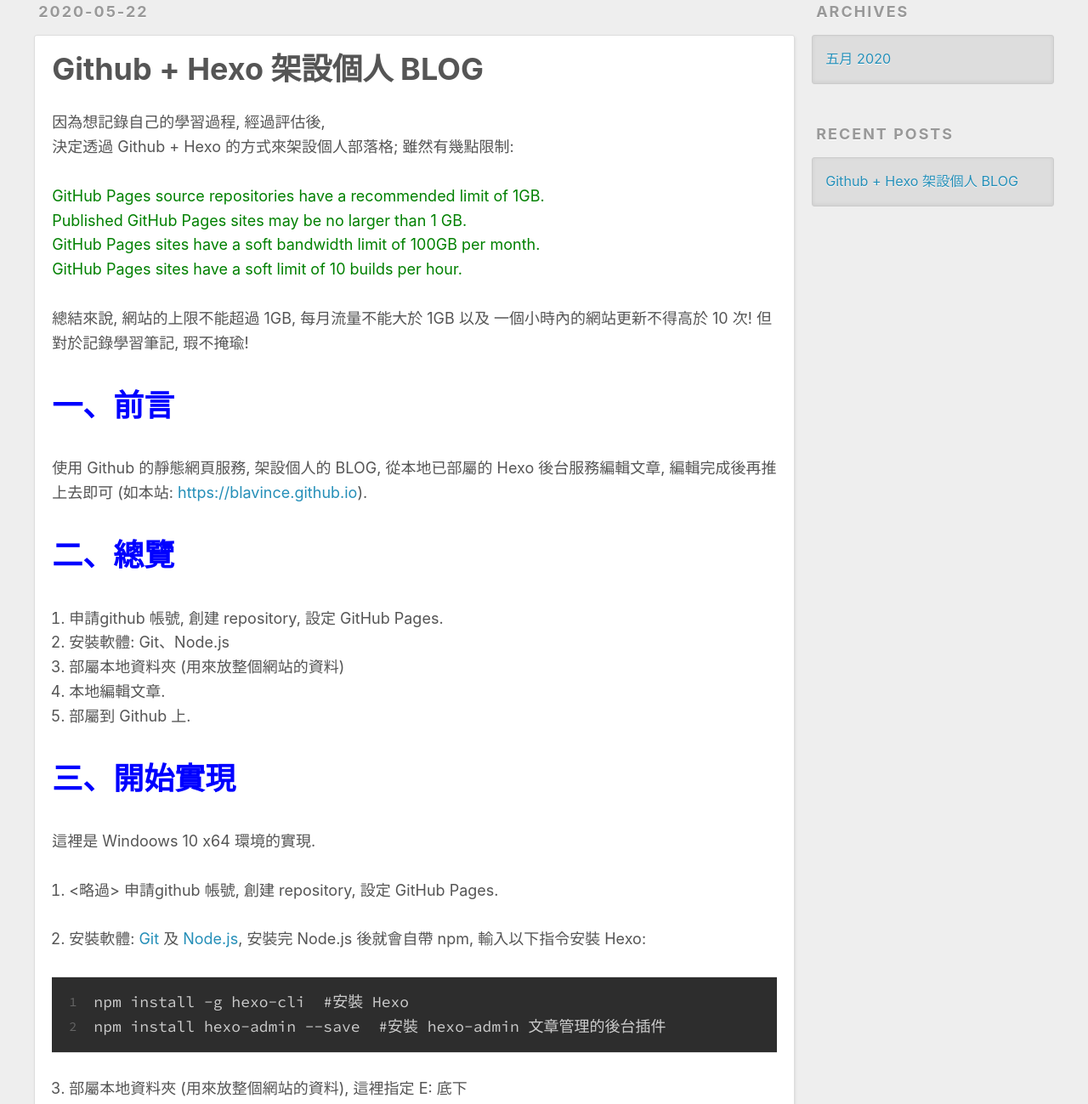
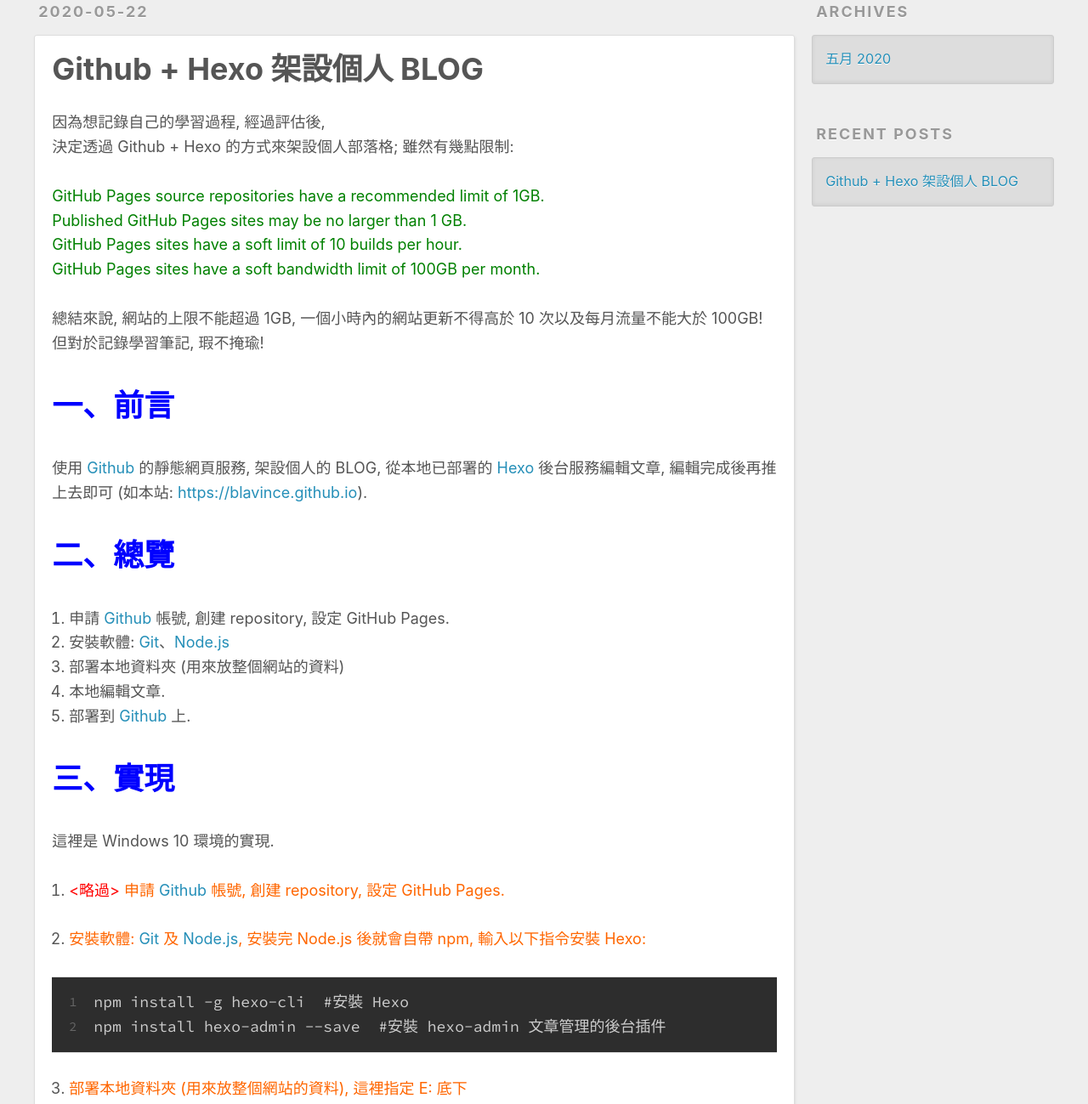
Before and after one commit to blavince/blavince.github.io, a plain HTML site: page 2020/05/22/HowToBuildPrivateBlog/index.html in a window 1280 px wide. Shown: the part 346-1645 px from the top of the page at 85% size. Drawn offline with nearby package versions, Linux system fonts and the light colour scheme.

Commit message:
Site updated: 2020-05-22 20:05:00

```diff
--- a/2020/05/22/HowToBuildPrivateBlog/index.html
+++ b/2020/05/22/HowToBuildPrivateBlog/index.html
@@ -15,7 +15,7 @@
 <meta property="og:description" content="因為想記錄自己的學習過程, 經過評估後,決定透過 Github + Hexo 的方式來架設個人部落格; 雖然有幾點限制: GitHub Pages source repositories have a recommended limit of 1GB.Published GitHub Pages sites may be no larger than 1 GB.GitHub Pages sites">
 <meta property="og:locale" content="zh_TW">
 <meta property="article:published_time" content="2020-05-22T09:07:00.000Z">
-<meta property="article:modified_time" content="2020-05-22T10:54:35.422Z">
+<meta property="article:modified_time" content="2020-05-22T12:01:45.767Z">
 <meta property="article:author" content="blavince">
 <meta name="twitter:card" content="summary">
 
@@ -89,51 +89,51 @@
     <div class="article-entry" itemprop="articleBody">
 
         <p>因為想記錄自己的學習過程, 經過評估後,<br>決定透過 Github + Hexo 的方式來架設個人部落格; 雖然有幾點限制:</p>
-<p><font color=#008000>GitHub Pages source repositories have a recommended limit of 1GB.</font><br><font color=#008000>Published GitHub Pages sites may be no larger than 1 GB.</font><br><font color=#008000>GitHub Pages sites have a soft bandwidth limit of 100GB per month.</font><br><font color=#008000>GitHub Pages sites have a soft limit of 10 builds per hour.</font></p>
-<p>總結來說, 網站的上限不能超過 1GB, 每月流量不能大於 1GB 以及 一個小時內的網站更新不得高於 10 次! 但對於記錄學習筆記, 瑕不掩瑜!</p>
+<p><font color=#008000>GitHub Pages source repositories have a recommended limit of 1GB.</font><br><font color=#008000>Published GitHub Pages sites may be no larger than 1 GB.</font><br><font color=#008000>GitHub Pages sites have a soft limit of 10 builds per hour.</font><br><font color=#008000>GitHub Pages sites have a soft bandwidth limit of 100GB per month.</font></p>
+<p>總結來說, 網站的上限不能超過 1GB, 一個小時內的網站更新不得高於 10 次以及每月流量不能大於 100GB! 但對於記錄學習筆記, 瑕不掩瑜!</p>
 <a id="more"></a>
-<h1 id="一、前言"><a href="#一、前言" class="headerlink" title="一、前言"></a><font color=#0000FF>一、前言</font></h1><p>使用 Github 的靜態網頁服務, 架設個人的 BLOG, 從本地已部屬的 Hexo 後台服務編輯文章, 編輯完成後再推上去即可 (如本站: <a href="https://blavince.github.io">https://blavince.github.io</a>).</p>
+<h1 id="一、前言"><a href="#一、前言" class="headerlink" title="一、前言"></a><font color=#0000FF>一、前言</font></h1><p>使用 <a href="https://github.com/" target="_blank" rel="noopener">Github</a> 的靜態網頁服務, 架設個人的 BLOG, 從本地已部署的 <a href="https://hexo.io/zh-tw/" target="_blank" rel="noopener">Hexo</a> 後台服務編輯文章, 編輯完成後再推上去即可 (如本站: <a href="https://blavince.github.io">https://blavince.github.io</a>).</p>
 <h1 id="二、總覽"><a href="#二、總覽" class="headerlink" title="二、總覽"></a><font color=#0000FF>二、總覽</font></h1><ol>
-<li>申請github 帳號, 創建 repository, 設定 GitHub Pages.</li>
-<li>安裝軟體:  Git、Node.js</li>
-<li>部屬本地資料夾 (用來放整個網站的資料)</li>
+<li>申請 <a href="https://github.com/" target="_blank" rel="noopener">Github</a> 帳號, 創建 repository, 設定 GitHub Pages.</li>
+<li>安裝軟體:  <a href="https://git-scm.com/downloads" target="_blank" rel="noopener">Git</a>、<a href="https://nodejs.org/en/" target="_blank" rel="noopener">Node.js</a></li>
+<li>部署本地資料夾 (用來放整個網站的資料)</li>
 <li>本地編輯文章.</li>
-<li>部屬到 Github 上.</li>
+<li>部署到 <a href="https://github.com/" target="_blank" rel="noopener">Github</a> 上.</li>
 </ol>
-<h1 id="三、開始實現"><a href="#三、開始實現" class="headerlink" title="三、開始實現"></a><font color=#0000FF>三、開始實現</font></h1><p>這裡是 Windoows 10 x64 環境的實現.</p>
+<h1 id="三、實現"><a href="#三、實現" class="headerlink" title="三、實現"></a><font color=#0000FF>三、實現</font></h1><p>這裡是 Windows 10 環境的實現.</p>
 <ol>
-<li><p>&lt;略過&gt; 申請github 帳號, 創建 repository, 設定 GitHub Pages.</p>
+<li><p><font color=#FF6600><font color=#FF0000>&lt;略過&gt;</font> 申請 <a href="https://github.com/" target="_blank" rel="noopener">Github</a> 帳號, 創建 repository, 設定 GitHub Pages.</font></p>
 </li>
-<li><p>安裝軟體: <a href="https://git-scm.com/downloads" target="_blank" rel="noopener">Git</a> 及 <a href="https://nodejs.org/en/" target="_blank" rel="noopener">Node.js</a>, 安裝完 Node.js 後就會自帶 npm, 輸入以下指令安裝 Hexo:</p>
+<li><p><font color=#FF6600>安裝軟體: <a href="https://git-scm.com/downloads" target="_blank" rel="noopener">Git</a> 及 <a href="https://nodejs.org/en/" target="_blank" rel="noopener">Node.js</a>, 安裝完 Node.js 後就會自帶 npm, 輸入以下指令安裝 Hexo:</font></p>
 <figure class="highlight plain"><table><tr><td class="gutter"><pre><span class="line">1</span><br><span class="line">2</span><br></pre></td><td class="code"><pre><span class="line">npm install -g hexo-cli  #安裝 Hexo</span><br><span class="line">npm install hexo-admin --save  #安裝 hexo-admin 文章管理的後台插件</span><br></pre></td></tr></table></figure></li>
-<li><p>部屬本地資料夾 (用來放整個網站的資料), 這裡指定 E: 底下</p>
+<li><p><font color=#FF6600>部署本地資料夾 (用來放整個網站的資料), 這裡指定 E: 底下</font></p>
 <figure class="highlight plain"><table><tr><td class="gutter"><pre><span class="line">1</span><br><span class="line">2</span><br><span class="line">3</span><br><span class="line">4</span><br><span class="line">5</span><br></pre></td><td class="code"><pre><span class="line">e:</span><br><span class="line">hexo init blavince  #初始化新的 Hexo</span><br><span class="line">cd blavince         </span><br><span class="line">npm install         #安裝 Hexo</span><br><span class="line">npm install hexo-deployer-git --save  #安裝 git 部署套件</span><br></pre></td></tr></table></figure>
 <p>完成安裝後, 打開 <code>_config.yml</code>, 修改第 6~12 行資訊, </p>
 <figure class="highlight plain"><table><tr><td class="gutter"><pre><span class="line">1</span><br><span class="line">2</span><br><span class="line">3</span><br><span class="line">4</span><br><span class="line">5</span><br><span class="line">6</span><br><span class="line">7</span><br></pre></td><td class="code"><pre><span class="line">title: blavince&#39;s BLOG  #輸入部落格標題</span><br><span class="line">subtitle: 一個抒發本人心情的地方 #輸入副標題</span><br><span class="line">description:  #輸入網站描述 </span><br><span class="line">keywords:  #輸入網站關鍵字(以逗號隔開)，方便 SEO </span><br><span class="line">author: 王小明  #輸入姓名或暱稱</span><br><span class="line">language: zh-TW  #輸入您所使用的語言</span><br><span class="line">timezone:  #留空以使用系統時間</span><br></pre></td></tr></table></figure>
 <p>接著第 16 行的地方，url 換成自己網站的連結  <code>https://blavince.github.io/</code>, 最後找到文件的底部修改, </p>
 <figure class="highlight plain"><table><tr><td class="gutter"><pre><span class="line">1</span><br><span class="line">2</span><br><span class="line">3</span><br><span class="line">4</span><br></pre></td><td class="code"><pre><span class="line">deploy:</span><br><span class="line">  type: git</span><br><span class="line">  repo: https:&#x2F;&#x2F;github.com&#x2F;blavince&#x2F;blavince.github.io.git</span><br><span class="line">  branch: master</span><br></pre></td></tr></table></figure>
-<p>到此完成本地資料夾部屬了!</p>
+<p>到此完成本地資料夾部署了!</p>
 </li>
-<li><p>本地編輯文章</p>
+<li><p><font color=#FF6600>本地編輯文章</font></p>
 </li>
 </ol>
-<p>第一件事就是先在本地驗證是否部屬正確,</p>
+<p>第一件事就是先在本地驗證是否部署正確,</p>
 <figure class="highlight plain"><table><tr><td class="gutter"><pre><span class="line">1</span><br><span class="line">2</span><br></pre></td><td class="code"><pre><span class="line">hexo cl  #清除之前建立的靜態檔案，也可以輸入 hexo clean</span><br><span class="line">hexo g  #建立靜態檔案，也可以輸入 hexo generate</span><br></pre></td></tr></table></figure>
 <p>然後輸入</p>
 <figure class="highlight plain"><table><tr><td class="gutter"><pre><span class="line">1</span><br></pre></td><td class="code"><pre><span class="line">hexo s #架設本地端伺服器，也可以輸入 hexo server</span><br></pre></td></tr></table></figure>
 <p>在瀏覽器輸入 <code>http://localhost:4000</code> 就能看到該部落格,</p>
 <p><strong><font color=#800000>網址尾端加入 /admin (例如 <a href="http://localhost:4000/admin" target="_blank" rel="noopener">http://localhost:4000/admin</a> )就能進入後台開始編輯文章</font></strong></p>
 <ol start="5">
-<li>部屬到 Github 上.</li>
+<li><font color=#FF6600>部屬到 <a href="https://github.com/" target="_blank" rel="noopener">Github</a> 上.</font></li>
 </ol>
-<p>停止本地伺服器後, </p>
+<p>停止本地伺服器後, 執行</p>
 <figure class="highlight plain"><table><tr><td class="gutter"><pre><span class="line">1</span><br></pre></td><td class="code"><pre><span class="line">hexo d  #部署至 Github Pages，也可以輸入 hexo deploy</span><br></pre></td></tr></table></figure>
-<p>完成!</p>
+<p>輸入 <a href="https://github.com/" target="_blank" rel="noopener">Github</a> 帳號、密碼並等待push完成, 就部署成功了!</p>
 
 
     </div>
     <footer class="article-footer">
-      <a data-url="https://blavince.github.io/2020/05/22/HowToBuildPrivateBlog/" data-id="ckai3blda00009weg4oul9yoi" class="article-share-link">Share</a>
+      <a data-url="https://blavince.github.io/2020/05/22/HowToBuildPrivateBlog/" data-id="ckai5pqkl0000i0eg6msw2n4f" class="article-share-link">Share</a>
 
 
     </footer>
```
Also changed, not shown: index.html (+3 -3 lines).
